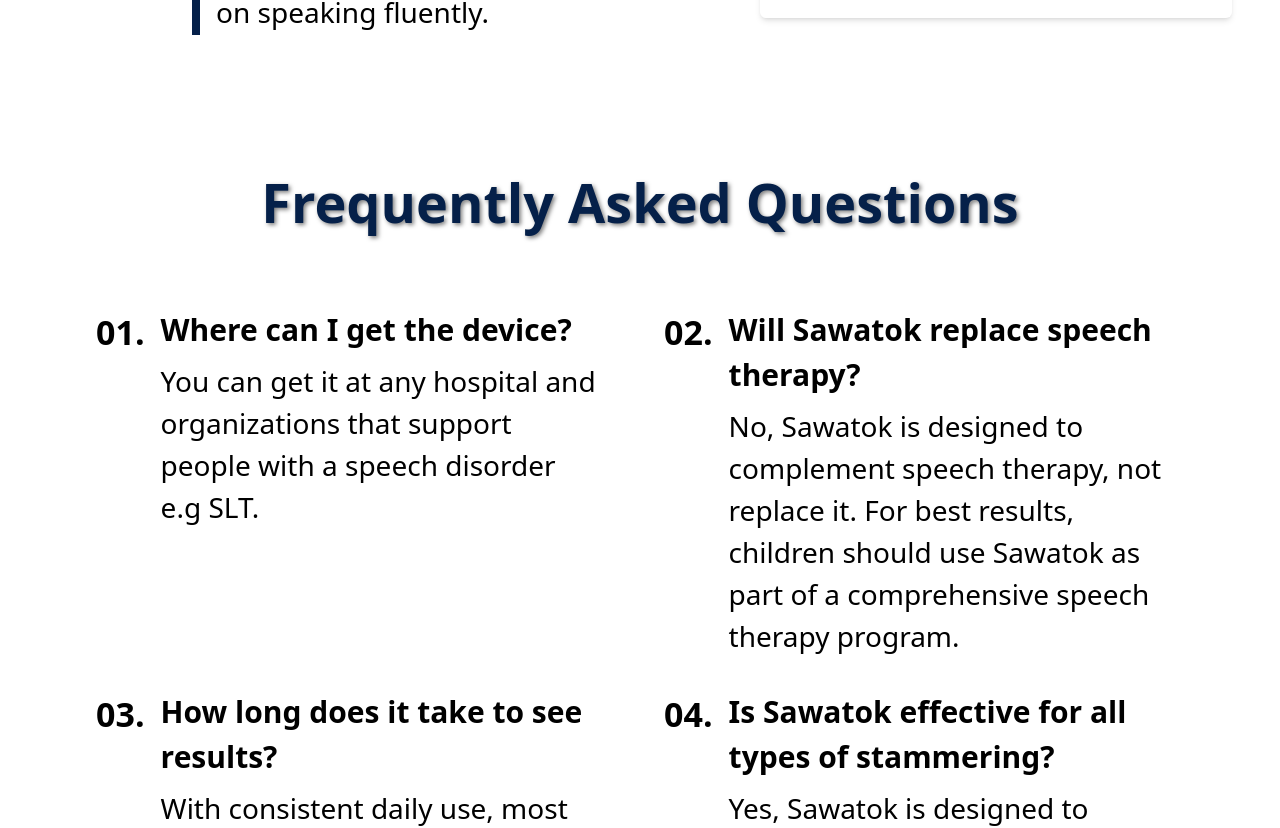
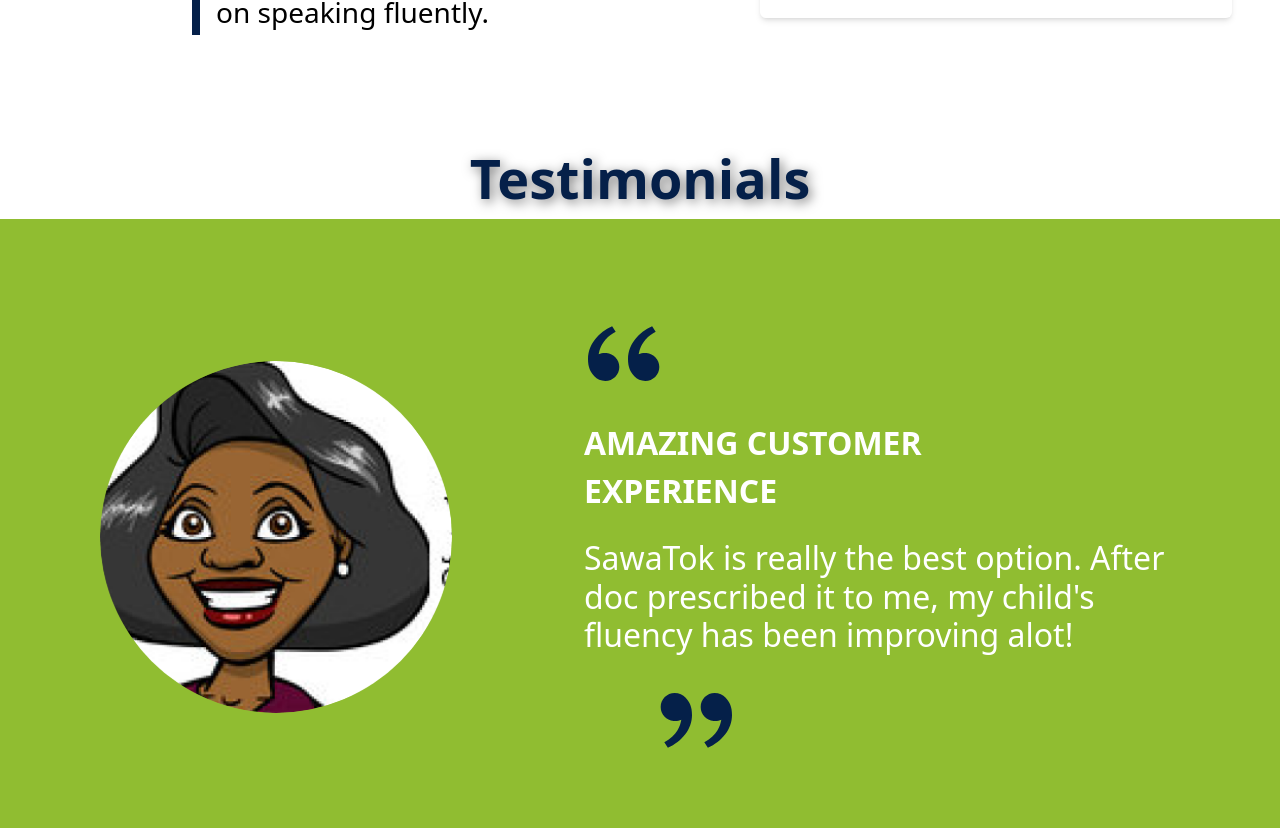
Before and after one commit to akirachix/Kolezza-Informational, a Next.js app in the folder kolezza/: page / in a window 1280 px wide. Shown: the part 2965-3793 px from the top of the page. Built offline with nearby package versions, Linux system fonts and the light colour scheme.

Commit message:
Added testimonials

```diff
--- /dev/null
+++ b/kolezza/src/app/components/Testimonials/index.tsx
@@ -0,0 +1,65 @@
+"use client";
+import React from "react";
+import Image from "next/image";
+import { RiDoubleQuotesL, RiDoubleQuotesR } from "react-icons/ri";
+
+const Testimonials = () => {
+  return (
+    <>
+      <header className="text-center mt-8">
+        <h1 className="font-sans text-customDarkBlue is:text-[26px] font-extrabold lg:text-[54px] text-[26px] md:text-[40px] im:text-[40px] nh:text-[54px] drop-shadow-[3px_3px_6px_rgba(0,0,0,0.5)]">
+          Testimonials
+        </h1>
+      </header>
+
+
+
+<section className="pt-20 bg-customGreen pb-16 md:pt-32 md:pb-32 text-white flex flex-col px-8">
+
+  <div className="flex flex-col md:flex-row items-center justify-between w-full -mt-10 nh:ml-6">
+
+
+    <div className="flex items-center justify-center w-full mb-8 md:mb-0 lg:mr-38">
+      <Image
+        src="/images/woman.png"
+        alt="Woman"
+        width={242}
+        height={258}
+        className="w-[120px] h-[130px] md:w-[352px] md:h-[352px] nh:w-[200px] nh:h-[200px] md:rounded-full max-w-full im:w-[250px] im:h-[240px]"
+      />
+    </div>
+
+
+    <div className="text-center md:text-left nh:text-[24px] flex flex-col justify-center w-full px-4 md:px-8 lg:px-16">
+
+
+      <RiDoubleQuotesL className="text-customDarkBlue text-[50px] font-nunito  is:text-[50px] md:text-4xl lg:text-8xl mb-4 -ml-2" />
+      <div className="w-full lg:w-[400px]">
+        <h2 className="font-extrabold mb-2 font-sans im:text-[24px] text-[24px] md:text-[24px] is:text-[24px] nh:text-[30px] text-left lg:text-[32px] sm-text[24px]">
+          AMAZING CUSTOMER EXPERIENCE
+        </h2>
+      </div>
+      <p className="w-full leading-[1.2] text-[18px] font-sans  md:w-96 is:text-[18px] lg:w-[600px] nh:text-[30px] sm:text-[18px] im:text-[24px] md:text-[18px] text-left mt-4 lg:text-[32px]">
+        SawaTok is really the best option.
+        After doc prescribed it to me, my
+        child&apos;s fluency has been improving alot!
+      </p>
+
+
+      <RiDoubleQuotesR className="text-customDarkBlue text-[50px] md:text-4xl lg:text-8xl mt-4 ml-4 md:ml-8 lg:ml-16" />
+    </div>
+
+  </div>
+</section>
+
+
+
+
+
+
+
+
+    </>
+  );
+};
+export default Testimonials;
--- a/kolezza/src/app/page.tsx
+++ b/kolezza/src/app/page.tsx
@@ -2,6 +2,7 @@
 import Landingpage from './components/Landingpage';
 import SawaTokInfo from "./components/About";
 import HowSawaToWorks from "./components/Sawatok";
+import Testimonials from "./components/Testimonials";
 
 
 
@@ -11,6 +12,7 @@
       <Landingpage />
       <SawaTokInfo/>
       <HowSawaToWorks/>
+      <Testimonials/>
       <FaQs/>
     </div>
   );
```
Also changed, not shown: kolezza/public/images/woman.png (added).
